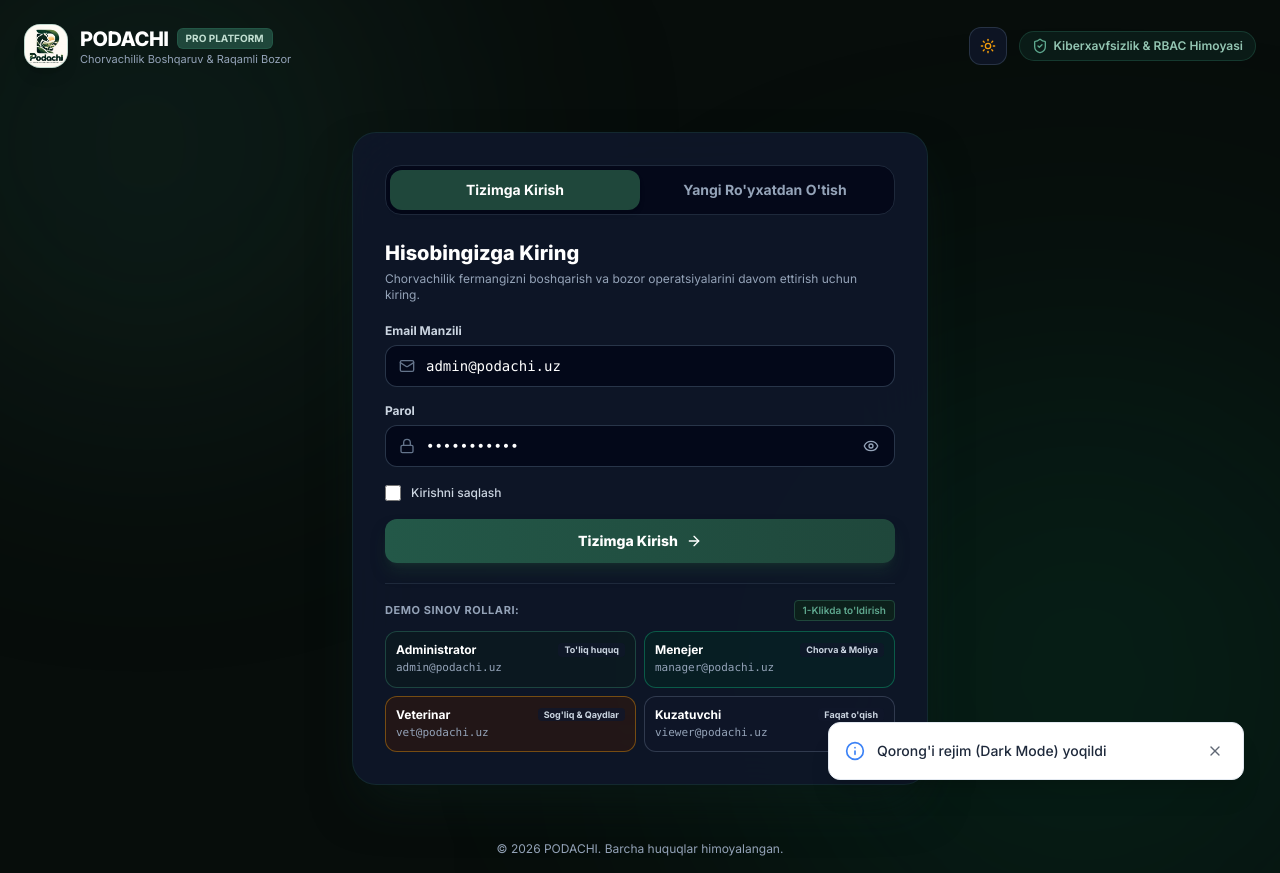
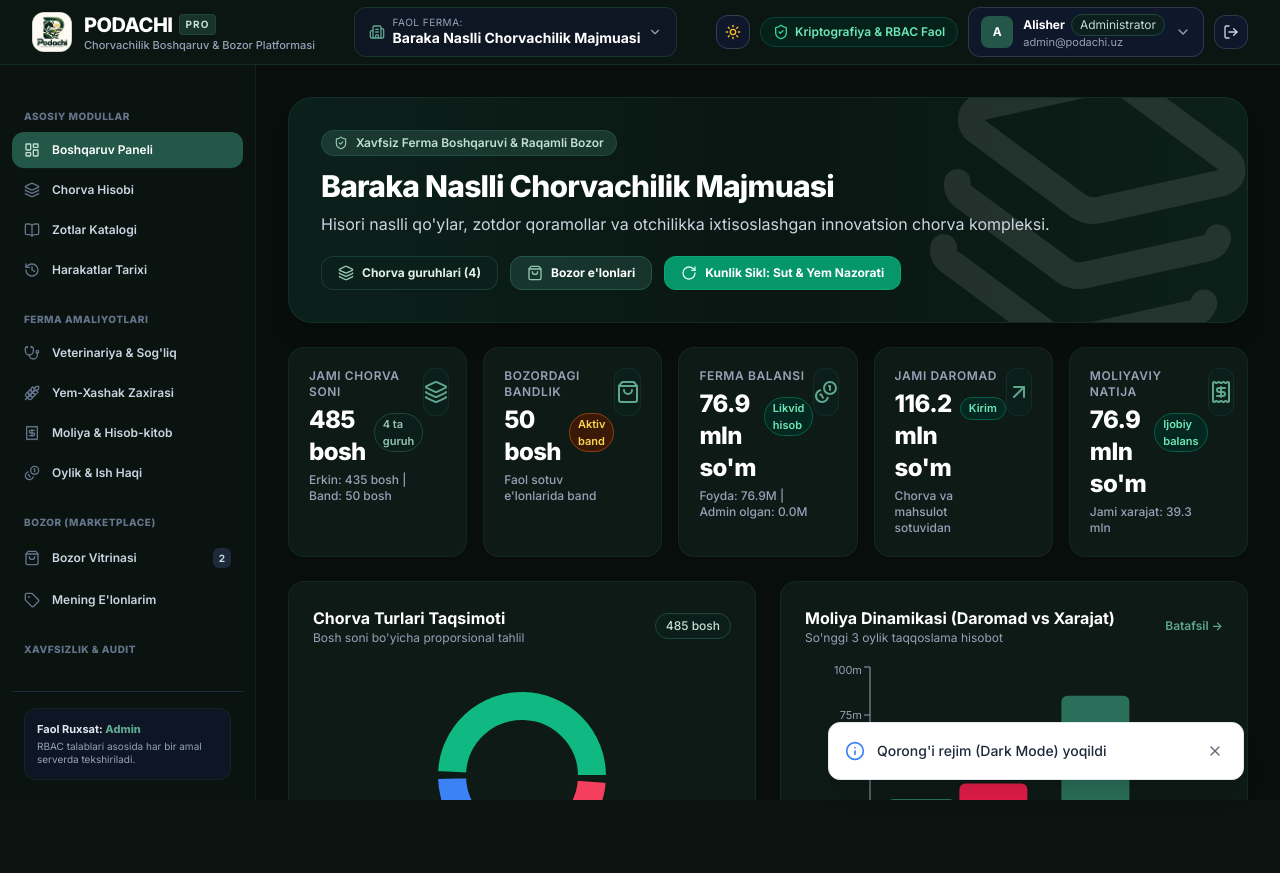
Before and after one commit to nomonovm/Podachi, a React (Vite) app: page /#dashboard in a window 1280 px wide. Both pictures are taken after a click on the button 987 px from the left and 46 px from the top of the page. After the commit the page ends 800 px from the top, so only its background shows below. Built offline with nearby package versions, Linux system fonts and the light colour scheme.

Commit message:
feat(nav): StatCard navigation + demo auto-login, logout flag

```diff
--- a/src/App.tsx
+++ b/src/App.tsx
@@ -5,6 +5,7 @@ import { Sidebar } from './components/layout/Sidebar';
 import { BottomNav } from './components/layout/BottomNav';
 import { ErrorBoundary } from './components/ui/ErrorBoundary';
 import { ToastContainer } from './components/ui/Toast';
+import { backendEngine } from './lib/backendEngine';
 
 // Auth Screen
 import { Auth } from './pages/Auth';
@@ -151,6 +152,19 @@ const MainContent: React.FC = () => {
 const AppShell: React.FC = () => {
   const { isAuthenticated } = useApp();
 
+  // Auto-login as admin on first visit (demo/presentation mode)
+  // Login page is only shown after the user explicitly clicks "Chiqish" (logout)
+  React.useEffect(() => {
+    if (!isAuthenticated) {
+      const wasExplicitlyLoggedOut = sessionStorage.getItem('podachi_logged_out');
+      if (!wasExplicitlyLoggedOut) {
+        try {
+          backendEngine.login('admin@podachi.uz', 'podachi2026', false);
+        } catch {}
+      }
+    }
+  }, [isAuthenticated]);
+
   if (!isAuthenticated) {
     return (
       <>
--- a/src/components/ui/StatCard.tsx
+++ b/src/components/ui/StatCard.tsx
@@ -9,6 +9,7 @@ interface StatCardProps {
   badge?: string;
   badgeVariant?: 'forest' | 'emerald' | 'amber' | 'rose' | 'slate';
   accentColor?: string;
+  onClick?: () => void;
 }
 
 export const StatCard: React.FC<StatCardProps> = ({
@@ -18,6 +19,7 @@ export const StatCard: React.FC<StatCardProps> = ({
   icon: Icon,
   badge,
   badgeVariant = 'forest',
+  onClick,
 }) => {
   const badgeClasses: Record<string, string> = {
     forest: 'bg-forest-50 dark:bg-forest-950/80 text-forest-700 dark:text-forest-300 border-forest-200 dark:border-forest-800',
@@ -28,7 +30,10 @@ export const StatCard: React.FC<StatCardProps> = ({
   };
 
   return (
-    <div className="bg-white dark:bg-[#0E1A16] rounded-2xl p-5 border border-slate-200/80 dark:border-forest-900/40 shadow-sm hover:shadow-md transition-all duration-200 relative overflow-hidden group">
+    <div
+      onClick={onClick}
+      className={`bg-white dark:bg-[#0E1A16] rounded-2xl p-5 border border-slate-200/80 dark:border-forest-900/40 shadow-sm hover:shadow-md transition-all duration-200 relative overflow-hidden group${onClick ? ' cursor-pointer hover:border-forest-400 dark:hover:border-forest-600 active:scale-[0.98]' : ''}`}
+    >
       <div className="flex items-start justify-between">
         <div>
           <p className="text-xs font-semibold uppercase tracking-wider text-slate-500 dark:text-slate-400 mb-1">{title}</p>
--- a/src/context/AppContext.tsx
+++ b/src/context/AppContext.tsx
@@ -197,6 +197,8 @@ export const AppProvider: React.FC<{ children: React.ReactNode }> = ({ children
       if (typeof window !== 'undefined') {
         sessionStorage.removeItem('podachi_active_tab');
         localStorage.removeItem('podachi_active_tab');
+        // Mark explicit logout so auto-login doesn't re-trigger
+        sessionStorage.setItem('podachi_logged_out', 'true');
         window.history.replaceState(null, '', window.location.pathname);
       }
     } catch {}
--- a/src/pages/Dashboard.tsx
+++ b/src/pages/Dashboard.tsx
@@ -178,6 +178,7 @@ export const Dashboard: React.FC = () => {
           icon={Layers}
           badge={`${groups.length} ta guruh`}
           badgeVariant="forest"
+          onClick={() => setActiveTab('livestock')}
         />
 
         <StatCard
@@ -187,6 +188,7 @@ export const Dashboard: React.FC = () => {
           icon={ShoppingBag}
           badge={totalReservedInMarket > 0 ? "Aktiv band" : "Band yo'q"}
           badgeVariant={totalReservedInMarket > 0 ? "amber" : "slate"}
+          onClick={() => setActiveTab('marketplace')}
         />
 
         {currentRole !== 'viewer' ? (
@@ -198,6 +200,7 @@ export const Dashboard: React.FC = () => {
               icon={Coins}
               badge={farmBalance >= 0 ? "Likvid hisob" : "Qarz"}
               badgeVariant={farmBalance >= 0 ? "emerald" : "rose"}
+              onClick={() => setActiveTab('finance')}
             />
 
             <StatCard
@@ -207,6 +210,7 @@ export const Dashboard: React.FC = () => {
               icon={ArrowUpRight}
               badge="Kirim"
               badgeVariant="emerald"
+              onClick={() => setActiveTab('finance')}
             />
 
             <StatCard
@@ -216,6 +220,7 @@ export const Dashboard: React.FC = () => {
               icon={Receipt}
               badge={financialResult >= 0 ? "Ijobiy balans" : "Zarar"}
               badgeVariant={financialResult >= 0 ? "emerald" : "rose"}
+              onClick={() => setActiveTab('reports')}
             />
           </>
         ) : (
@@ -227,6 +232,7 @@ export const Dashboard: React.FC = () => {
               icon={Wheat}
               badge="Zaxira me'yorda"
               badgeVariant="emerald"
+              onClick={() => setActiveTab('feed')}
             />
 
             <StatCard
@@ -236,6 +242,7 @@ export const Dashboard: React.FC = () => {
               icon={Stethoscope}
               badge="Profilaktika"
               badgeVariant="forest"
+              onClick={() => setActiveTab('veterinary')}
             />
           </>
         )}
```
